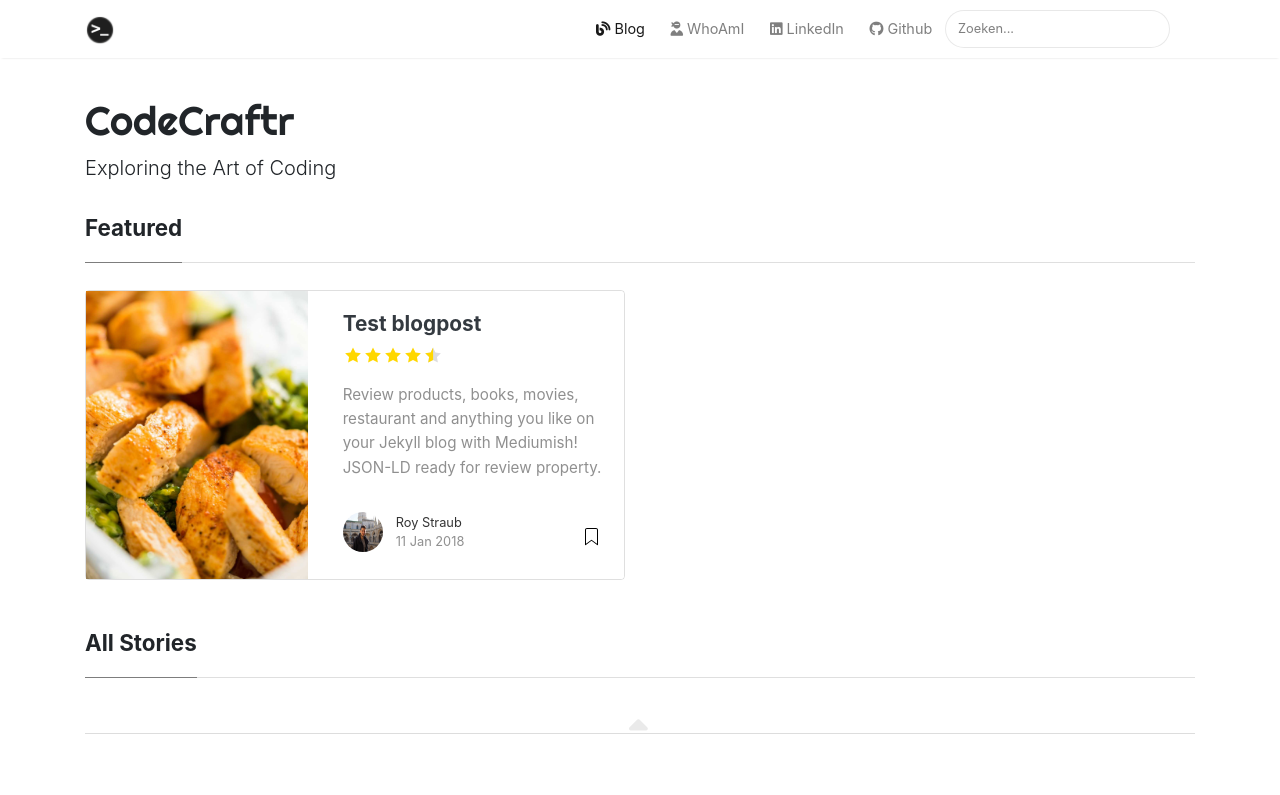
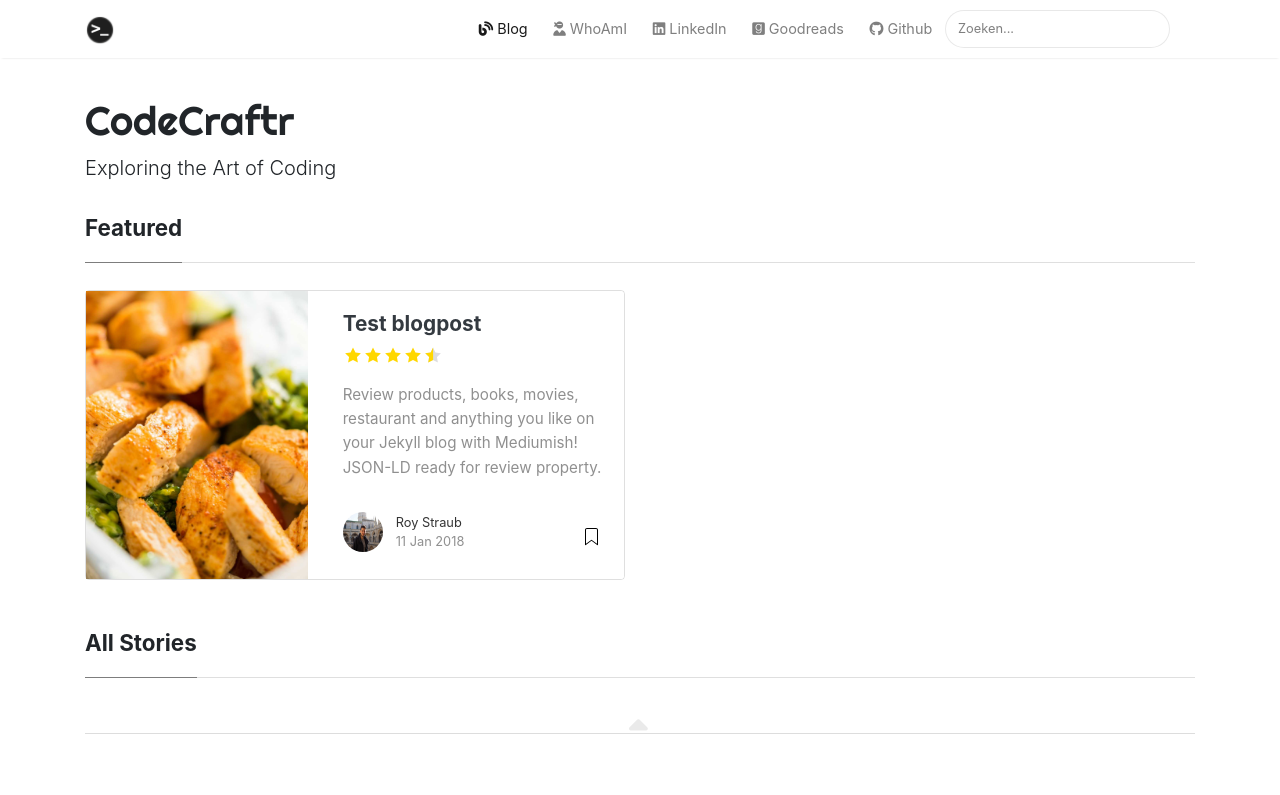
Before and after one commit to rstraub/rstraub.github.io, a Jekyll site: the page built from index.html, in a window 1280 px wide and 1256 px high. Shown: the top 795 px of the window. Built offline with Jekyll 4.4.1, drawn with Linux system fonts in a browser that asks for light colours; nearby versions of some CDN libraries; the list of posts is cut into pages by our own code; grey boxes are pictures that could not be loaded.

Commit message:
goodreads link

```diff
--- a/_layouts/default.html
+++ b/_layouts/default.html
@@ -86,6 +86,11 @@
                 <li class="nav-item">
                     <a target="_blank" class="nav-link" href="https://www.linkedin.com/in/r-straub/"><i
                             class="fab fa-linkedin"></i> LinkedIn</a>
+                </li>
+
+                <li class="nav-item">
+                    <a target="_blank" class="nav-link" href="https://www.goodreads.com/codecraftr"><i
+                            class="fab fa-goodreads"></i> Goodreads</a>
                 </li>
 
                 <li class="nav-item">
```
